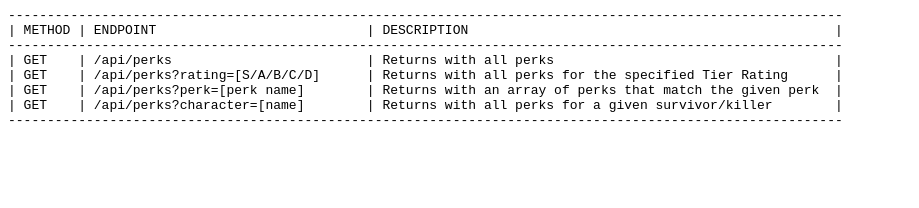
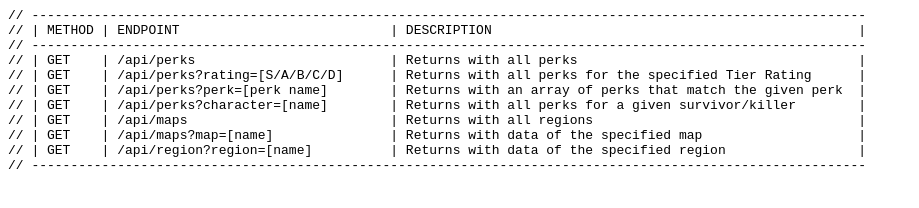
Before and after one commit to upsetdog/dbd-api, a website: page index.html in a window 1280 px wide. Shown: the whole page, without its empty margins (0-919 px from the left). Drawn offline with Linux system fonts and the light colour scheme.

Commit message:
Update index.html

```diff
--- a/index.html
+++ b/index.html
@@ -1,10 +1,13 @@
 <pre>
------------------------------------------------------------------------------------------------------------
-| METHOD | ENDPOINT                           | DESCRIPTION                                               |
------------------------------------------------------------------------------------------------------------
-| GET    | /api/perks                         | Returns with all perks                                    |
-| GET    | /api/perks?rating=[S/A/B/C/D]      | Returns with all perks for the specified Tier Rating      |
-| GET    | /api/perks?perk=[perk name]        | Returns with an array of perks that match the given perk  |
-| GET    | /api/perks?character=[name]        | Returns with all perks for a given survivor/killer        |
------------------------------------------------------------------------------------------------------------
+// -----------------------------------------------------------------------------------------------------------
+// | METHOD | ENDPOINT                           | DESCRIPTION                                               |
+// -----------------------------------------------------------------------------------------------------------
+// | GET    | /api/perks                         | Returns with all perks                                    |
+// | GET    | /api/perks?rating=[S/A/B/C/D]      | Returns with all perks for the specified Tier Rating      |
+// | GET    | /api/perks?perk=[perk name]        | Returns with an array of perks that match the given perk  |
+// | GET    | /api/perks?character=[name]        | Returns with all perks for a given survivor/killer        |
+// | GET    | /api/maps                          | Returns with all regions                                  |
+// | GET    | /api/maps?map=[name]               | Returns with data of the specified map                    |
+// | GET    | /api/region?region=[name]          | Returns with data of the specified region                 |
+// -----------------------------------------------------------------------------------------------------------
 </pre>
```
